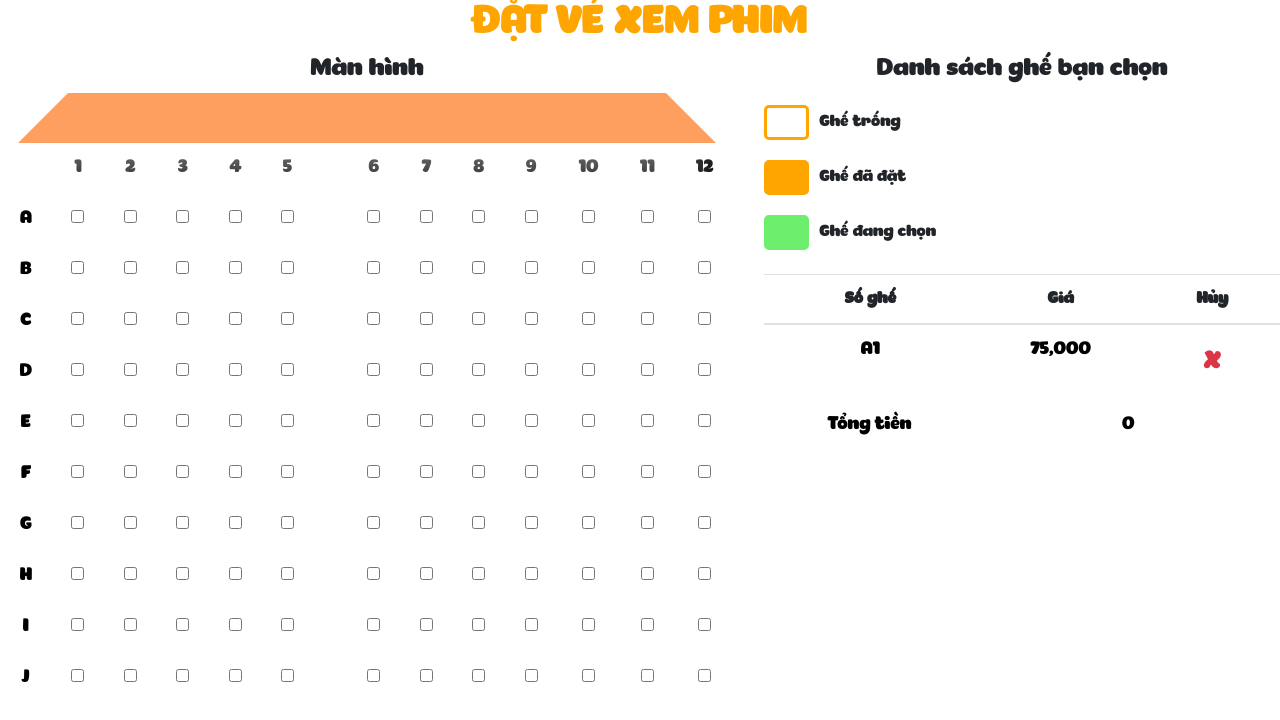
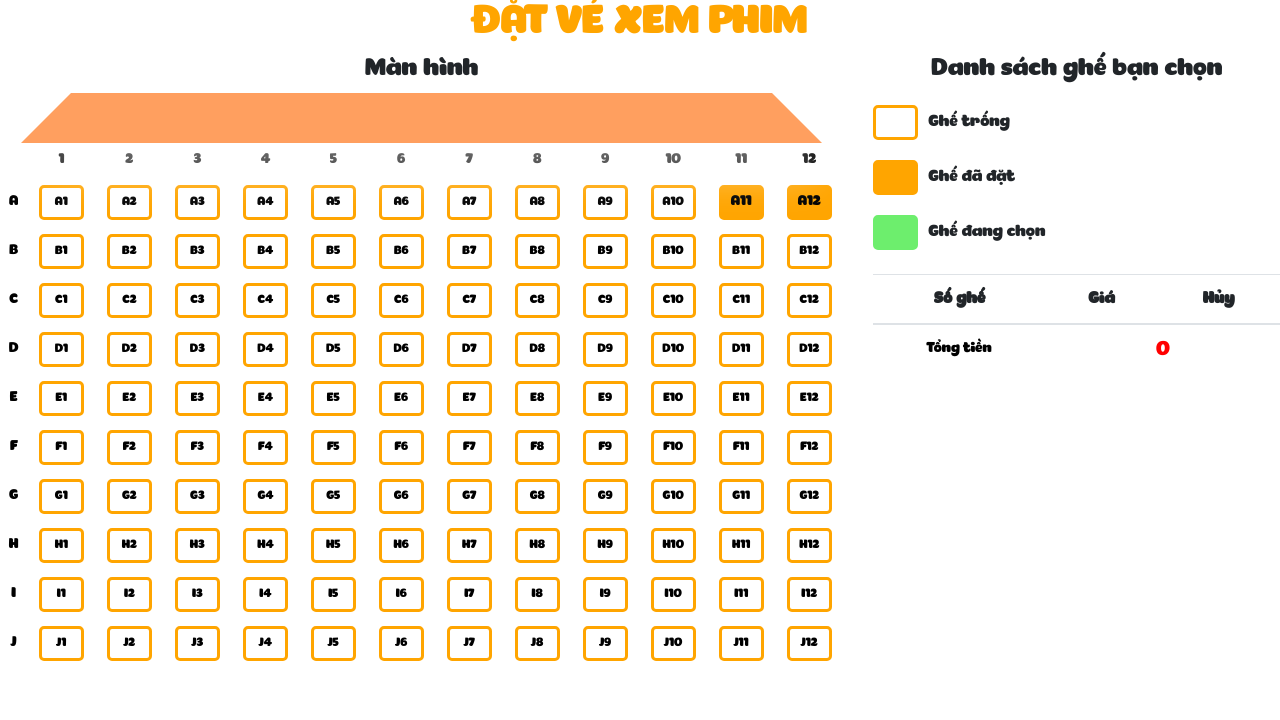
Before and after one commit to phuongnam-code/react-home-pc, a React (Create React App) app: page / in a window 1280 px wide. Shown: the top 720 px of the page. Built offline with nearby package versions, Linux system fonts and the light colour scheme.

Commit message:
error chuyen mau cua ghe dang chon

```diff
--- a/src/App.js
+++ b/src/App.js
@@ -15,7 +15,7 @@ import "./App.css";
 // import GlobalStyle from "./Component/Emoji/GlobalStyles";
 // import BaiTapGioHangRedux from "./Component/Redux/BaiTapGioHang/BaiTapGioHangRedux";
 // import HomeScreen from "./Component/Axios/Screens/Home/index";
-import BaiTapBurger from "./BaiTap_Deadline/Burger/BaiTapBurger";
+// import BaiTapBurger from "./BaiTap_Deadline/Burger/BaiTapBurger";
 import BookingMovie from "./BaiTap_Deadline/BookingMovie/BookingMovie";
 function App() {
 	return (
--- a/src/BaiTap_Deadline/BookingMovie/ChonGhe.js
+++ b/src/BaiTap_Deadline/BookingMovie/ChonGhe.js
@@ -5,7 +5,7 @@ import { connect } from "react-redux";
 class ChonGhe extends Component {
 	render() {
 		return (
-			<div className={`col-5 ${styleCSS.fontBookingMovie}`}>
+			<div className={`col-4 ${styleCSS.fontBookingMovie}`}>
 				<h4 className={styleCSS.fontBookingMovie}>Danh sách ghế bạn chọn</h4>
 				<div style={{ textAlign: "left", marginTop: "20px", display: "flex", alignItems: "center" }}>
 					<span className={styleCSS.ghe} style={{ display: "inline-block", marginRight: "10px" }}></span>
@@ -34,7 +34,7 @@ class ChonGhe extends Component {
 									<td>{ghe.soGhe}</td>
 									<td>{ghe.gia.toLocaleString()}</td>
 									<td>
-										<button className="btn text-danger" style={{ fontSize: "25px" }} onClick={() => this.props.huyGhe(ghe.soGhe)}>
+										<button className="btn text-danger" style={{ fontSize: "25px" }} onClick={() => this.props.huyGhe(ghe)}>
 											X
 										</button>
 									</td>
@@ -45,7 +45,9 @@ class ChonGhe extends Component {
 					<tfoot>
 						<tr>
 							<td>Tổng tiền</td>
-							<td colSpan="2">0</td>
+							<td colSpan="2" style={{ fontSize: "20px", color: "red" }}>
+								{this.props.tongTien.toLocaleString()}
+							</td>
 						</tr>
 					</tfoot>
 				</table>
@@ -57,14 +59,20 @@ class ChonGhe extends Component {
 const mapStateToProps = (state) => {
 	return {
 		gheDaDat: state.BookingMovieReducer.gheDaDat,
+		tongTien: state.BookingMovieReducer.tongTien,
 	};
 };
 const mapDispatchToProps = (dispatch) => {
 	return {
-		huyGhe: (viTriGhe) => {
+		huyGhe: (gheItem) => {
+			let gheDuocChon = {
+				soGhe: gheItem.soGhe,
+				gia: gheItem.gia,
+				daDat: gheItem.daDat,
+			};
 			let action = {
 				type: "HUY_GHE",
-				viTriGhe,
+				gheDuocChon,
 			};
 			dispatch(action);
 		},
--- a/src/BaiTap_Deadline/BookingMovie/DSGhe.js
+++ b/src/BaiTap_Deadline/BookingMovie/DSGhe.js
@@ -3,49 +3,42 @@ import styleCSS from "./data/BaiTapBookingTicket.module.css";
 import { connect } from "react-redux";
 
 class DSGhe extends Component {
-	renderGhe = () => {
-		return this.props.dsGhe.map((ghe, index) => {
-			// console.log(this.props.dsGhe);
+	renderNumber = () => {
+		let listGhe;
+		let arrayTemp = this.props.dsGhe.slice(0, 1);
+		// console.log(arrayTemp);
+		arrayTemp.map((itemTemp) => {
+			return (listGhe = itemTemp.danhSachGhe);
+		});
+		return listGhe.map((item, index) => {
+			return <td key={index}>{item.soGhe}</td>;
+		});
+	};
+
+	renderDSGhe = (listGhe) => {
+		return listGhe.map((item, index) => {
+			return (
+				<td key={index}>
+					{item.daDat === false ? (
+						<button className={styleCSS.ghe} style={{ background: "white" }} onClick={() => this.props.chonGhe(item)}>
+							{item.soGhe}
+						</button>
+					) : (
+						<button className={styleCSS.gheDuocChon} disabled>
+							{item.soGhe}
+						</button>
+					)}
+				</td>
+			);
+		});
+	};
+
+	renderHangGhe = () => {
+		return this.props.dsGhe.slice(1).map((ghe, index) => {
 			return (
 				<tr key={index}>
 					<td>{ghe.hang}</td>
-					<td>
-						<input type="checkbox" className="seats" value={ghe.hang + 1} onClick={() => this.props.chonGhe(ghe.hang + 1)} />
-					</td>
-					<td>
-						<input type="checkbox" className="seats" value={ghe.hang + 2} onClick={() => this.props.chonGhe(ghe.hang + 2)} />
-					</td>
-					<td>
-						<input type="checkbox" className="seats" value={ghe.hang + 3} onClick={() => this.props.chonGhe(ghe.hang + 3)} />
-					</td>
-					<td>
-						<input type="checkbox" className="seats" value={ghe.hang + 4} onClick={() => this.props.chonGhe(ghe.hang + 4)} />
-					</td>
-					<td>
-						<input type="checkbox" className="seats" value={ghe.hang + 5} onClick={() => this.props.chonGhe(ghe.hang + 5)} />
-					</td>
-					<td></td> {/** */}
-					<td>
-						<input type="checkbox" className="seats" value={ghe.hang + 6} onClick={() => this.props.chonGhe(ghe.hang + 6)} />
-					</td>
-					<td>
-						<input type="checkbox" className="seats" value={ghe.hang + 7} onClick={() => this.props.chonGhe(ghe.hang + 7)} />
-					</td>
-					<td>
-						<input type="checkbox" className="seats" value={ghe.hang + 8} onClick={() => this.props.chonGhe(ghe.hang + 8)} />
-					</td>
-					<td>
-						<input type="checkbox" className="seats" value={ghe.hang + 9} onClick={() => this.props.chonGhe(ghe.hang + 9)} />
-					</td>
-					<td>
-						<input type="checkbox" className="seats" value={ghe.hang + 10} onClick={() => this.props.chonGhe(ghe.hang + 10)} />
-					</td>
-					<td>
-						<input type="checkbox" className="seats" value={ghe.hang + 11} onClick={() => this.props.chonGhe(ghe.hang + 11)} />
-					</td>
-					<td>
-						<input type="checkbox" className="seats" value={ghe.hang + 12} onClick={() => this.props.chonGhe(ghe.hang + 12)} />
-					</td>
+					{this.renderDSGhe(ghe.danhSachGhe)}
 				</tr>
 			);
 		});
@@ -53,28 +46,14 @@ class DSGhe extends Component {
 
 	render() {
 		return (
-			<div className="col-7">
+			<div className="col-8">
 				<h4 className={styleCSS.fontBookingMovie}>Màn hình</h4>
 				<div className={styleCSS.screen}></div>
 				<table className="table">
 					<tbody>
-						<tr>
-							<td></td>
-							<td>1</td>
-							<td>2</td>
-							<td>3</td>
-							<td>4</td>
-							<td>5</td>
-							<td></td> {/** */}
-							<td>6</td>
-							<td>7</td>
-							<td>8</td>
-							<td>9</td>
-							<td>10</td>
-							<td>11</td>
-							<td>12</td>
-						</tr>
-						{this.renderGhe()}
+						<td></td>
+						{this.renderNumber()}
+						{this.renderHangGhe()}
 					</tbody>
 				</table>
 			</div>
@@ -89,10 +68,10 @@ const mapStateToProps = (state) => {
 
 const mapDispatchToProps = (dispatch) => {
 	return {
-		chonGhe: (viTriGhe) => {
+		chonGhe: (ghe) => {
 			let gheDuocChon = {
-				soGhe: viTriGhe,
-				gia: 75000,
+				soGhe: ghe.soGhe,
+				gia: ghe.gia,
 				daDat: true,
 			};
 			let action = {
--- a/src/BaiTap_Deadline/BookingMovie/data/BaiTapBookingTicket.module.css
+++ b/src/BaiTap_Deadline/BookingMovie/data/BaiTapBookingTicket.module.css
@@ -4,12 +4,13 @@
 }
 
 td{
-    font-size: 18px;
+    font-size: 14px;
     color: black;
     font-family: 'fontPony';
     border: none !important;
+    padding: 0.5em !important;
+    vertical-align: middle !important;
 }
-
 .bgContainer{
     /* background-image: url('./bgmovie.jpg'); */
     background-position: center center;
--- a/src/BaiTap_Deadline/BookingMovie/data/danhSachGhe.json
+++ b/src/BaiTap_Deadline/BookingMovie/data/danhSachGhe.json
@@ -1,4 +1,22 @@
 [
+    {
+        "hang": "",
+        "danhSachGhe": [
+            {"soGhe":"1","gia":0},
+            {"soGhe":"2","gia":0},
+            {"soGhe":"3","gia":0},
+            {"soGhe":"4","gia":0},
+            {"soGhe":"5","gia":0},
+            {"soGhe":"6","gia":0},
+            {"soGhe":"7","gia":0},
+            {"soGhe":"8","gia":0},
+            {"soGhe":"9","gia":0},
+            {"soGhe":"10","gia":0},
+            {"soGhe":"11","gia":0},
+            {"soGhe":"12","gia":0}
+        ]
+    }
+      ,
     {
         "hang": "A",
         "danhSachGhe": [
--- a/src/redux/reducers/BookingMovieReducer.js
+++ b/src/redux/reducers/BookingMovieReducer.js
@@ -1,30 +1,33 @@
 import data from "./../../BaiTap_Deadline/BookingMovie/data/danhSachGhe.json";
 const stateDefault = {
 	data,
-	gheDaDat: [{ soGhe: "A1", gia: 75000 }],
+	gheDaDat: [],
+	tongTien: 0,
+	// gheDangDuocChon: false,
 };
 
 const BookingMovieReducer = (state = stateDefault, action) => {
 	switch (action.type) {
 		case "CHON_GHE": {
-			console.log("action.viTriGhe: ", action.gheDuocChon.soGhe);
-
+			// console.log("action: ", action);
+			console.log(action.gheDuocChon.daDat);
 			let gheDaDatUpdate = [...state.gheDaDat];
 			let index = gheDaDatUpdate.findIndex((ghe) => ghe.soGhe === action.gheDuocChon.soGhe);
 
 			if (index === -1) {
+				state.tongTien += action.gheDuocChon.gia;
 				gheDaDatUpdate.push(action.gheDuocChon);
 			}
-			console.log(gheDaDatUpdate);
+
 			state.gheDaDat = gheDaDatUpdate;
-
-			// console.log(listGhe);
 			return { ...state };
 		}
 		case "HUY_GHE": {
 			let gheDaDatUpdate = [...state.gheDaDat];
-			let index = gheDaDatUpdate.findIndex((ghe) => ghe.soGhe === action.viTriGhe);
+			let index = gheDaDatUpdate.findIndex((ghe) => ghe.soGhe === action.gheDuocChon.soGhe);
 			if (index !== -1) {
+				// action.gheDuocChon.daDat = false;
+				state.tongTien -= action.gheDuocChon.gia;
 				gheDaDatUpdate.splice(index, 1);
 			}
 			state.gheDaDat = gheDaDatUpdate;
```
